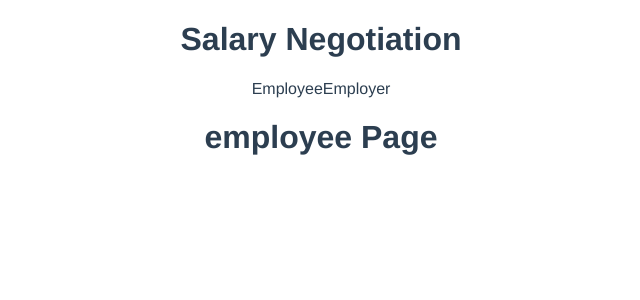
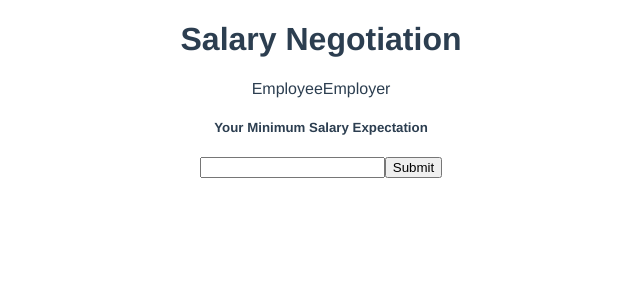
Before and after one commit to mssui/coding-assignment, a Vue app: page / in a window 1280 px wide. Shown: the top 300 px of the page, without its empty margins (319-959 px from the left). Built offline with nearby package versions, Linux system fonts and the light colour scheme.

Commit message:
Add input and call functions to tab components

```diff
--- a/src/components/employee.vue
+++ b/src/components/employee.vue
@@ -1,6 +1,10 @@
 <template>
-  <div class="hello">
-    <h1>employee Page</h1>
+  <div class="component">
+    <h5>Your Minimum Salary Expectation</h5>
+    <div>
+      <input v-model.trim="employeeInput" class="input" type="number">
+      <button @click.prevent="employeeSalary">Submit</button>
+    </div>
   </div>
 </template>
 
@@ -8,7 +12,14 @@
 export default {
   name: 'employee',
   data () {
-    return {}
+    return {
+      employeeInput: null
+    }
+  },
+  methods: {
+    employeeSalary () {
+      console.log('Submitted')
+    }
   }
 }
 </script>
--- a/src/components/employer.vue
+++ b/src/components/employer.vue
@@ -1,6 +1,10 @@
 <template>
-  <div class="hello">
-    <h1>employer Page</h1>
+  <div class="component">
+    <h5>Your Maximum Salary Budget</h5>
+    <div>
+      <input v-model.trim="employerInput" class="input" type="number">
+      <button @click.prevent="employerBudget">Submit</button>
+    </div>
   </div>
 </template>
 
@@ -8,7 +12,14 @@
 export default {
   name: 'employer',
   data () {
-    return {}
+    return {
+      employerInput: null
+    }
+  },
+  methods: {
+    employerBudget () {
+      console.log('Submitted')
+    }
   }
 }
 </script>
```
